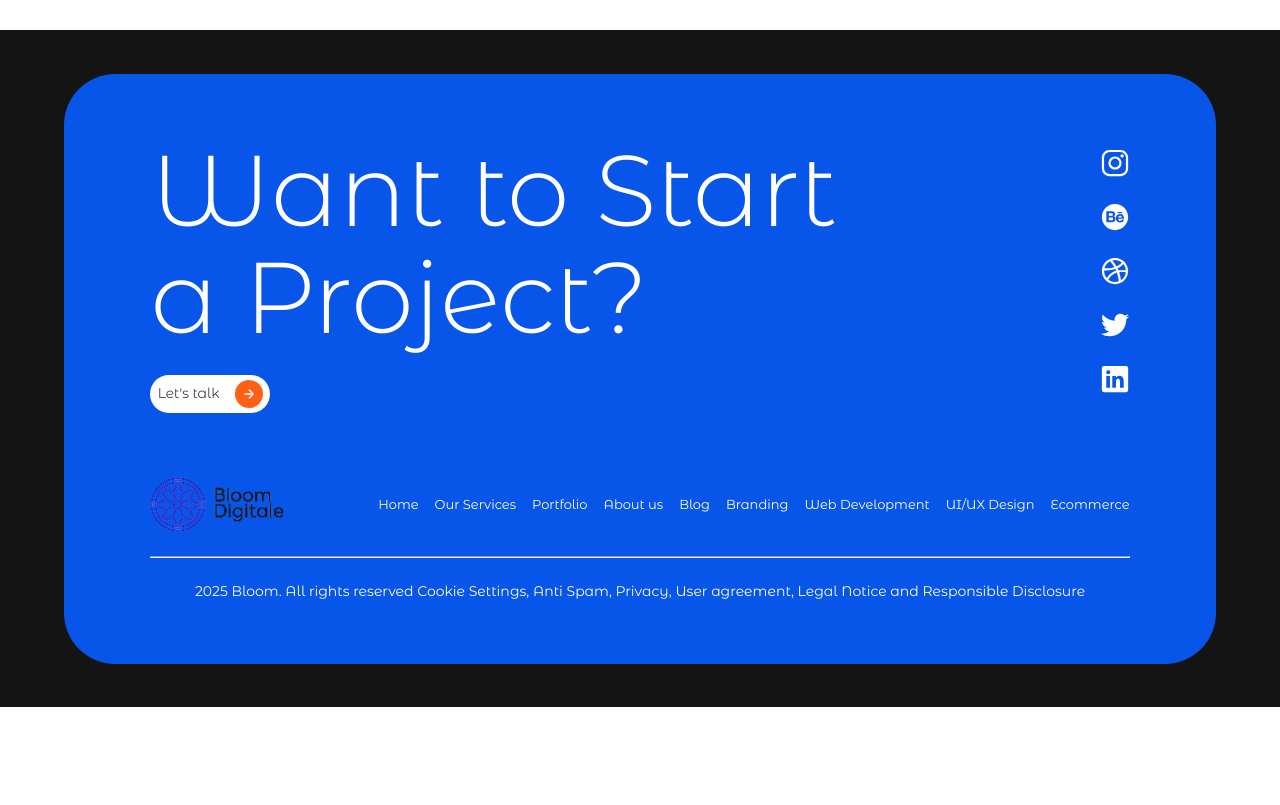
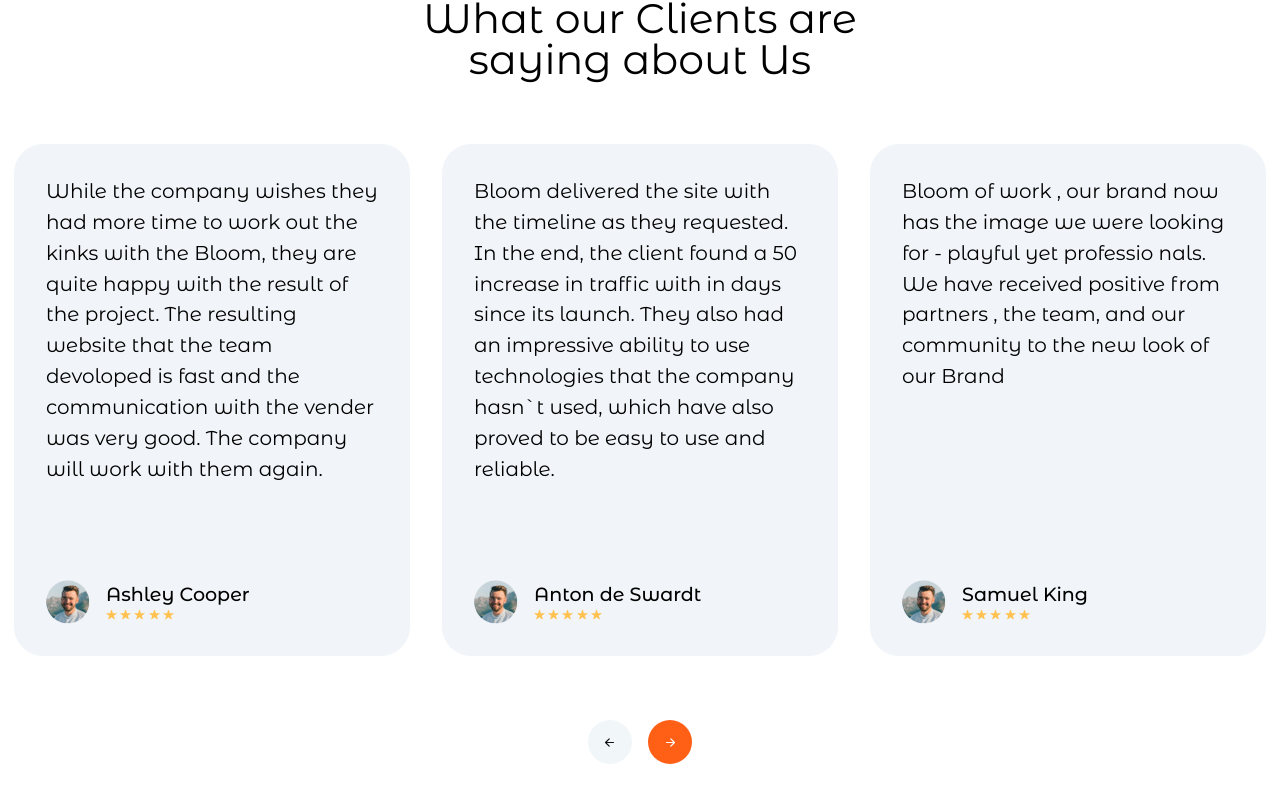
Before and after one commit to Yole-dev/bloom-revamped, a React (Create React App) app: page / in a window 1280 px wide. Shown: the part 5895-6700 px from the top of the page. Before the commit the page ends 6602 px from the top, so only its background shows below. Built offline with nearby package versions, Linux system fonts and the light colour scheme.

Commit message:
finished building the static version of the desktop view of the landing page

```diff
--- a/src/components/Layout.js
+++ b/src/components/Layout.js
@@ -191,8 +191,8 @@ function FooterCopyrightText() {
 
   return (
     <p className="copyright-text">
-      {year} Bloom. All rights reserved Cookie Settings, Anti Spam, Privacy,
-      User agreement, Legal Notice and Responsible Disclosure
+      {year} Bloom. All rights reserved Privacy policy, Terms of service, Cookie
+      settings.
     </p>
   );
 }
--- a/src/index.css
+++ b/src/index.css
@@ -8,6 +8,8 @@
   --off-white: #f7f7f7;
   --primary-orange: #ff6016;
   --faint-border: #a4a4a4a4;
+  --testimonial-background: #f1f4f8;
+  --gold: #ffc250;
 
   /* font weights */
   --heading-weight: 400;
@@ -154,7 +156,7 @@ button:focus {
 
 .footer-hero-texts p {
   font-size: 100.43px;
-  font-weight: 300;
+  font-weight: 400;
   line-height: 106.7px;
   letter-spacing: -2.5%;
   color: var(--primary-white);
@@ -171,7 +173,7 @@ button:focus {
   border: none;
   border-radius: 62.77px;
   font-size: 14px;
-  font-weight: 300;
+  font-weight: 400;
   line-height: 22.6px;
   letter-spacing: -2.5%;
 }
@@ -518,3 +520,85 @@ button:focus {
   right: 4rem;
   top: 4.7rem;
 }
+
+.testimonial-section {
+  display: flex;
+  flex-direction: column;
+  align-items: center;
+  gap: 4rem;
+  margin-top: 7rem;
+  padding: 0 2rem;
+}
+
+.testimonial-heading {
+  width: 440px;
+  height: 82px;
+  font-size: 41.12px;
+  font-weight: 400;
+  line-height: 100%;
+  letter-spacing: -2.5%;
+  text-align: center;
+}
+
+.testimonials-container {
+  display: flex;
+  gap: 2rem;
+}
+
+.testimony {
+  width: 396px;
+  height: 512px;
+  border-radius: 29px;
+  background: var(--testimonial-background);
+  padding: 2rem;
+  display: flex;
+  flex-direction: column;
+  justify-content: space-between;
+}
+
+.testimony-text {
+  font-size: 20px;
+  font-weight: 400;
+  line-height: 30.84px;
+}
+
+.client-details {
+  display: flex;
+  gap: 1rem;
+  align-items: center;
+}
+
+.user-image {
+  width: 44.05px;
+  height: 44.05px;
+  border-radius: 100%;
+}
+
+.client-details > div {
+  display: flex;
+  flex-direction: column;
+  gap: 0.3rem;
+}
+
+.client-details div p {
+  font-size: 19.09px;
+  font-weight: 500;
+  line-height: 100%;
+  letter-spacing: -2.5%;
+}
+
+.stars {
+  display: flex;
+  gap: 0.2rem;
+}
+
+.star-icon {
+  font-size: 11px;
+  color: var(--gold);
+}
+
+.carousel-buttons-container {
+  display: flex;
+  align-items: center;
+  gap: 1rem;
+}
--- a/src/pages/Home.js
+++ b/src/pages/Home.js
@@ -5,12 +5,15 @@ import portfolioImage2 from "../assets/home/portfolio2.png";
 import portfolioImage3 from "../assets/home/portfolio3.png";
 import portfolioImage4 from "../assets/home/portfolio4.png";
 
+import clientImage from "../assets/home/client2.png";
+
 export default function Home() {
   return (
     <div className="page-container">
       <HeroSection />
       <ServicesSection />
       <ServicesPortfolio />
+      <TestimonialsSection />
     </div>
   );
 }
@@ -269,3 +272,105 @@ function Detail({
     </div>
   );
 }
+
+function TestimonialsSection() {
+  return (
+    <div className="testimonial-section">
+      <p className="testimonial-heading">
+        What our Clients are saying about Us
+      </p>
+      <Testimonials />
+
+      <CarouselButtons />
+    </div>
+  );
+}
+
+function Testimonials() {
+  return (
+    <div className="testimonials-container">
+      <Testimonial name="Ashley Cooper">
+        While the company wishes they had more time to work out the kinks with
+        the Bloom, they are quite happy with the result of the project. The
+        resulting website that the team devoloped is fast and the communication
+        with the vender was very good. The company will work with them again.
+      </Testimonial>
+
+      <Testimonial name="Anton de Swardt">
+        Bloom delivered the site with the timeline as they requested. In the
+        end, the client found a 50 increase in traffic with in days since its
+        launch. They also had an impressive ability to use technologies that the
+        company hasn`t used, which have also proved to be easy to use and
+        reliable.
+      </Testimonial>
+
+      <Testimonial name="Samuel King">
+        Bloom of work , our brand now has the image we were looking for -
+        playful yet professio nals. We have received positive from partners ,
+        the team, and our community to the new look of our Brand
+      </Testimonial>
+    </div>
+  );
+}
+
+function Testimonial({
+  children,
+  name = "",
+  src = `${clientImage}`,
+  rating = 5,
+}) {
+  return (
+    <div className="testimony">
+      <p className="testimony-text"> {children} </p>
+
+      <div className="client-details">
+        <img src={src} alt={name} className="user-image" />
+
+        <div>
+          <p> {name} </p>
+
+          <StarRating rating={rating} />
+        </div>
+      </div>
+    </div>
+  );
+}
+
+function StarRating({ rating }) {
+  return (
+    <div className="stars">
+      {Array.from({ length: rating }, () => (
+        <ion-icon name="star" className="star-icon"></ion-icon>
+      ))}
+    </div>
+  );
+}
+
+function CarouselButtons() {
+  return (
+    <div className="carousel-buttons-container">
+      <CircleButton
+        background="#F1F6F8"
+        width={44.05}
+        height={44.05}
+        color="#141414"
+        fontSize={13}
+        border="none"
+        className="previous"
+      >
+        <ion-icon name="arrow-back"></ion-icon>
+      </CircleButton>
+
+      <CircleButton
+        background="#ff6016"
+        width={44.05}
+        height={44.05}
+        fontSize={13}
+        border="none"
+        className="next"
+      >
+        <ion-icon name="arrow-forward"></ion-icon>
+      </CircleButton>
+    </div>
+  );
+}
```
Also changed, not shown: src/assets/home/client2.png (added).
